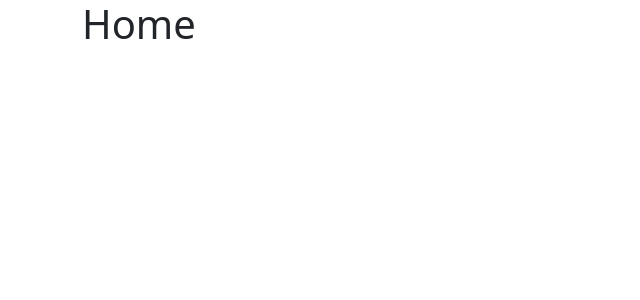
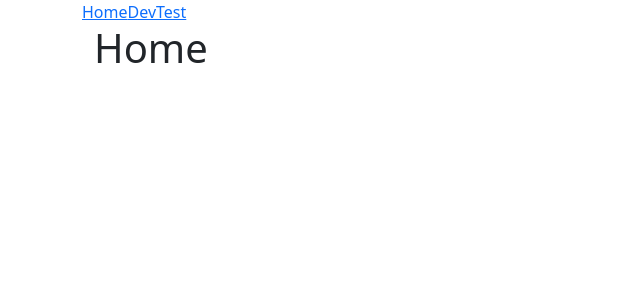
Before and after one commit to adaeo/dashboard, a React (Create React App) app: page / in a window 1280 px wide. Shown: the top 300 px of the page, without its empty margins (0-640 px from the left). Built offline with nearby package versions, Linux system fonts and the light colour scheme.

Commit message:
Add links to pages

```diff
--- a/src/App.js
+++ b/src/App.js
@@ -1,5 +1,6 @@
 import React from "react";
 import { Link, Routes, Route } from "react-router-dom";
+import { Container } from "reactstrap";
 
 // styles import
 import "bootstrap/dist/css/bootstrap.min.css";
@@ -12,10 +13,16 @@ import DevTest from "./routes/DevTest";
 function App() {
   return (
     <div>
-      <Routes>
-        <Route path="/" element={<Home />} />
-        <Route path="/devtest" element={<DevTest />} />
-      </Routes>
+      <Container>
+        <Link to="/">Home</Link>
+        <Link to="/devtest">DevTest</Link>
+      </Container>
+      <Container>
+        <Routes>
+          <Route path="/" element={<Home />} />
+          <Route path="/devtest" element={<DevTest />} />
+        </Routes>
+      </Container>
     </div>
   );
 }
```
